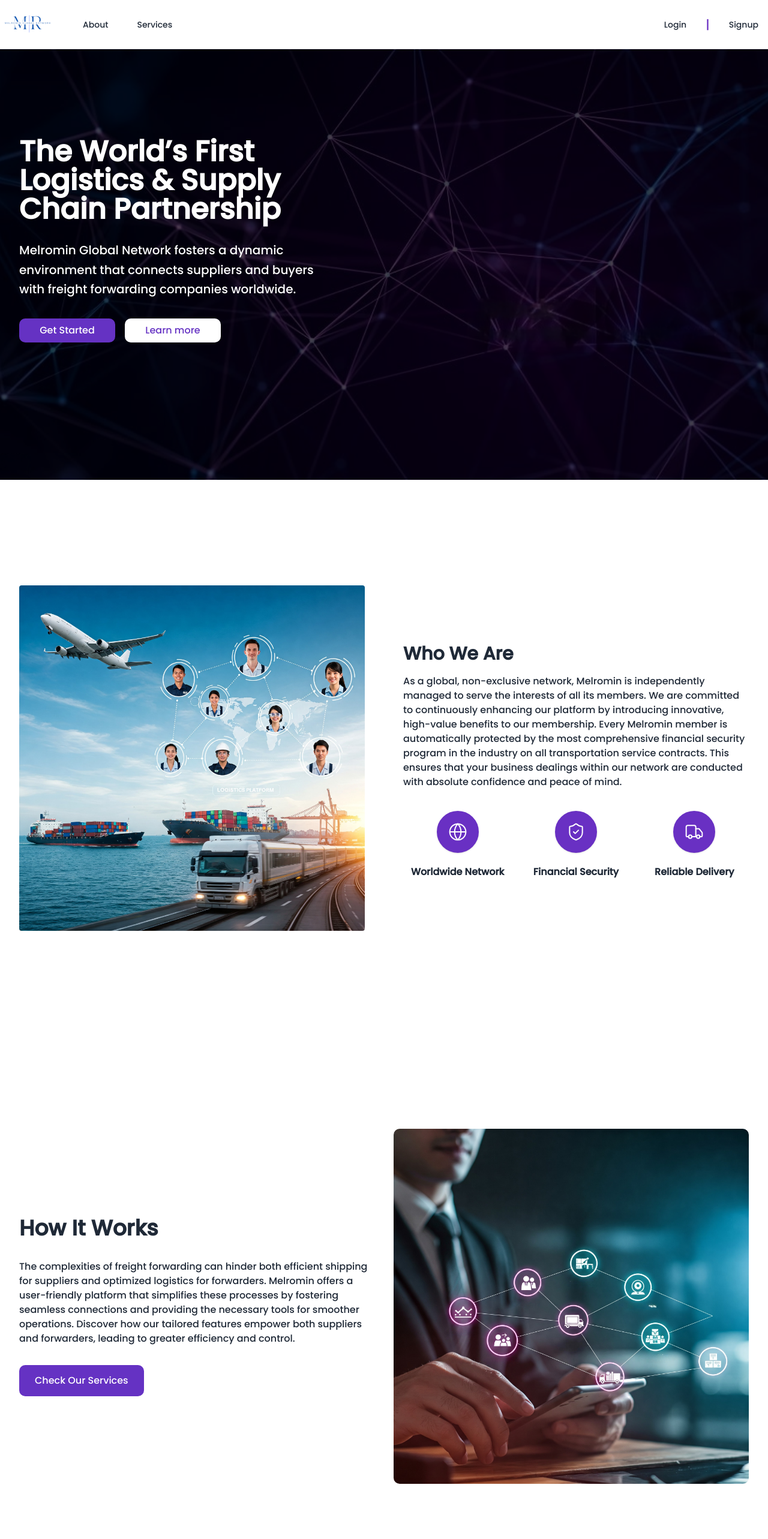
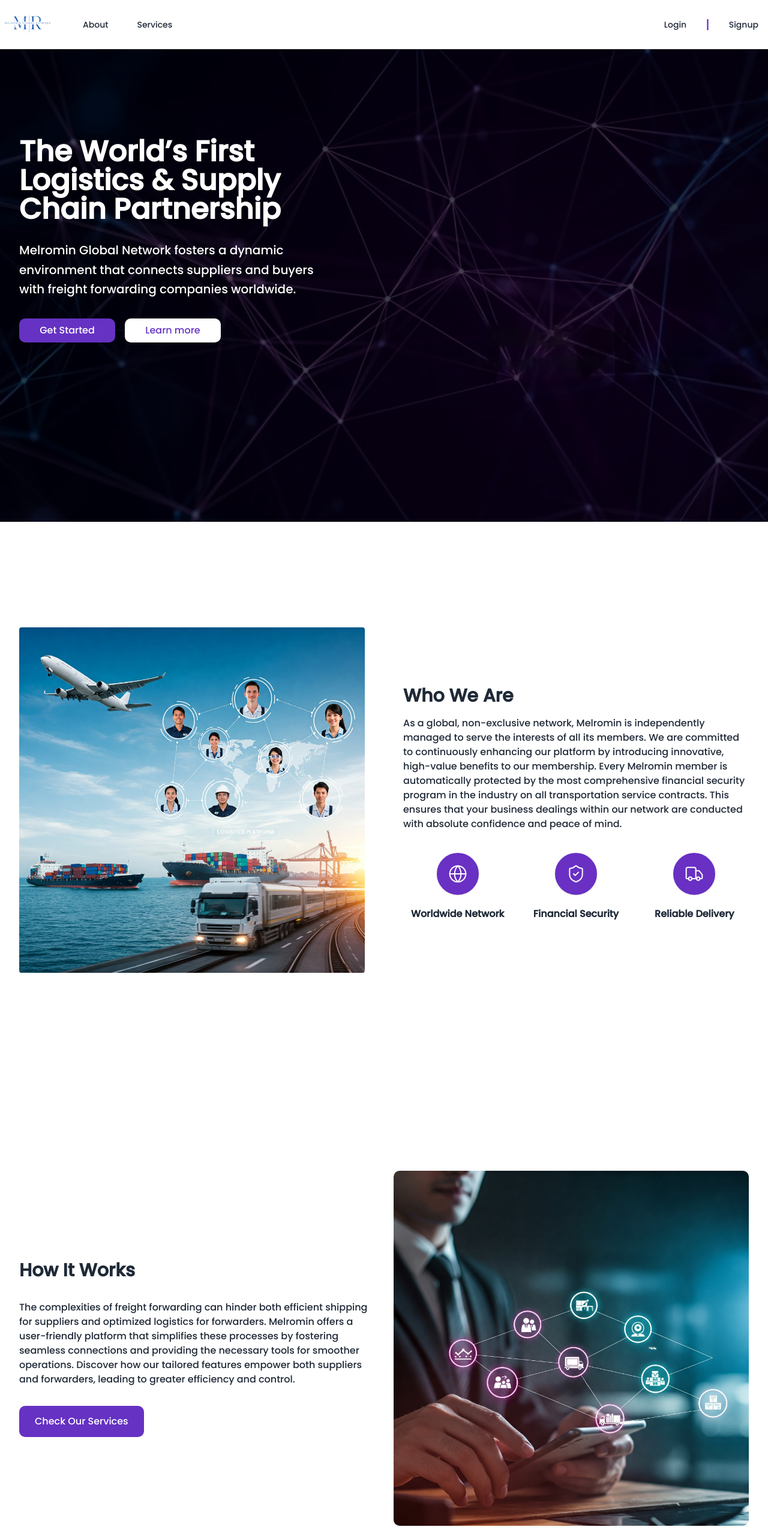
Before and after one commit to melika760/MelrominGlobalNetwork, a Next.js app: page / in a window 1280 px wide. Shown: the top 2566 px of the page at 60% size. Built offline with nearby package versions, Linux system fonts and the light colour scheme; no server answers.

Commit message:
Add some changes

```diff
--- a/app/_components/Getstarted.jsx
+++ b/app/_components/Getstarted.jsx
@@ -18,7 +18,7 @@
     <section className="my-[12rem] max-sm:my-[8rem] overflow-x-hidden" id="start">
       <div className="mx-auto max-w-screen-xl px-4 sm:px-6 lg:px-8">
         {/* Section Header */}
-        <div className="mx-auto max-w-2xl text-center">
+        <div className="mx-auto max-w-2xl text-center max-sm:text-left">
           <h2 className="text-3xl sm:text-4xl font-extrabold text-gray-800">
             Get Started
           </h2>
--- a/app/_components/Hero.jsx
+++ b/app/_components/Hero.jsx
@@ -5,7 +5,7 @@
 const Hero = () => {
   return (
 <section
-  className="relative bg-[url(/heros.jpg)] bg-cover bg-center bg-no-repeat "
+  className="relative h-[870px] bg-[url(/heros.jpg)] bg-cover bg-center bg-no-repeat "
 >
   <div
     className=" absolute inset-0 bg-black/70 sm,xl:bg-transparent sm,xl:from-black/95 sm,xl:to-black/10 ltr:sm,xl:bg-gradient-to-l rtl:sm,xl:bg-gradient-to-r"
@@ -13,7 +13,7 @@
 
 
   <div
-    className="relative mx-auto max-w-screen-xl px-4 py-32 sm:px-6 lg:flex lg:h-screen lg:items-center lg:px-8"
+    className="relative z-10 items-center mx-auto max-w-screen-xl px-4 py-32 sm:px-6 lg:flex lg:h-screen lg:items-center lg:px-8 h-full"
   >
     <div className="max-w-xl  ltr:sm:text-left rtl:sm:text-right">
       <h1 className=" text-3xl font-bold sm:text-5xl  text-white ">
--- a/app/_components/NewWork.jsx
+++ b/app/_components/NewWork.jsx
@@ -17,11 +17,11 @@
       </div>
       <div>
         <div className="max-w-lg md:max-w-none">
-        <h2 className="text-3xl font-extrabold sm:text-4xl text-gray-800">
+        <h2 className="text-3xl font-extrabold  text-gray-800">
                 How It Works
               </h2>
 
-          <p className="my-8 text-gray-800">
+          <p className="my-8 text-gray-800 max-sm:text-md">
          The complexities of freight forwarding can hinder both efficient shipping for suppliers and optimized logistics for forwarders. Melromin offers a user-friendly platform that simplifies these processes by fostering seamless connections and providing the necessary tools for smoother operations. Discover how our tailored features empower both suppliers and forwarders, leading to greater efficiency and control.
                    </p>
 <div className='mt-5'>
```
